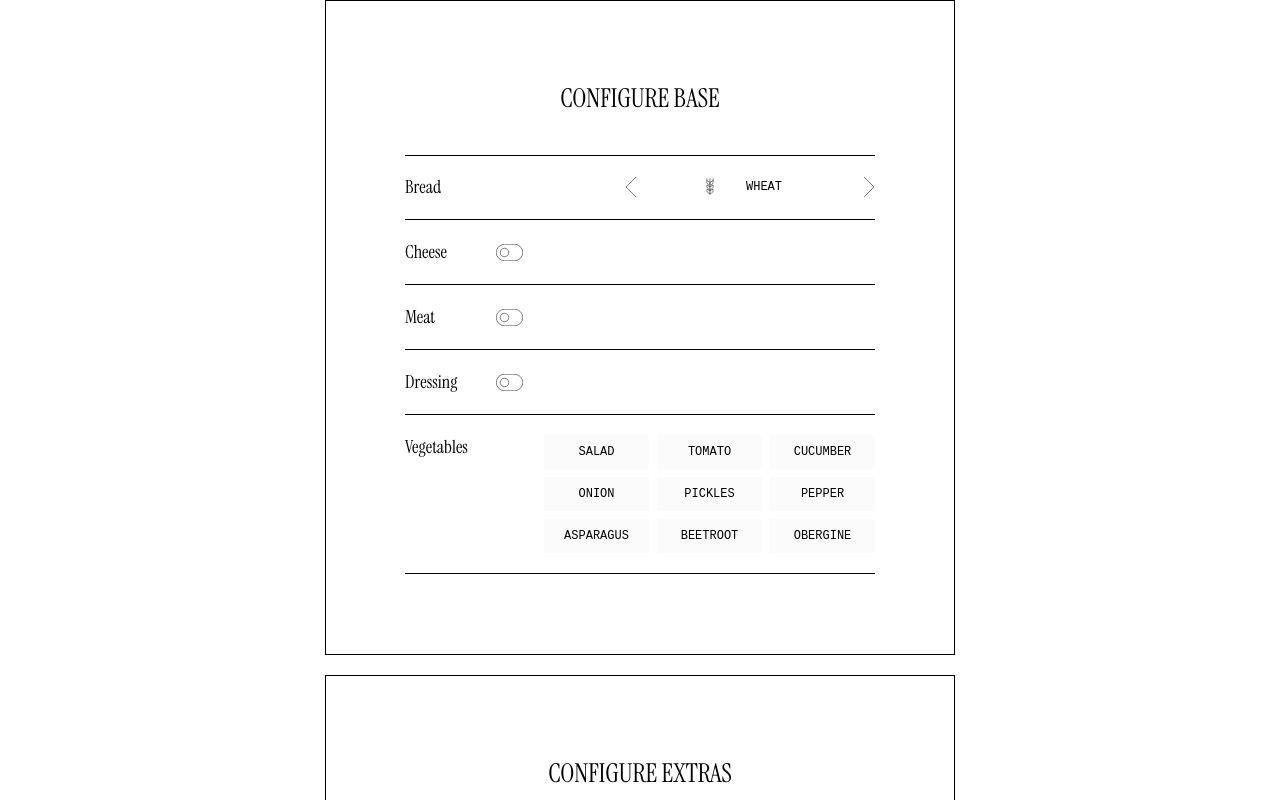
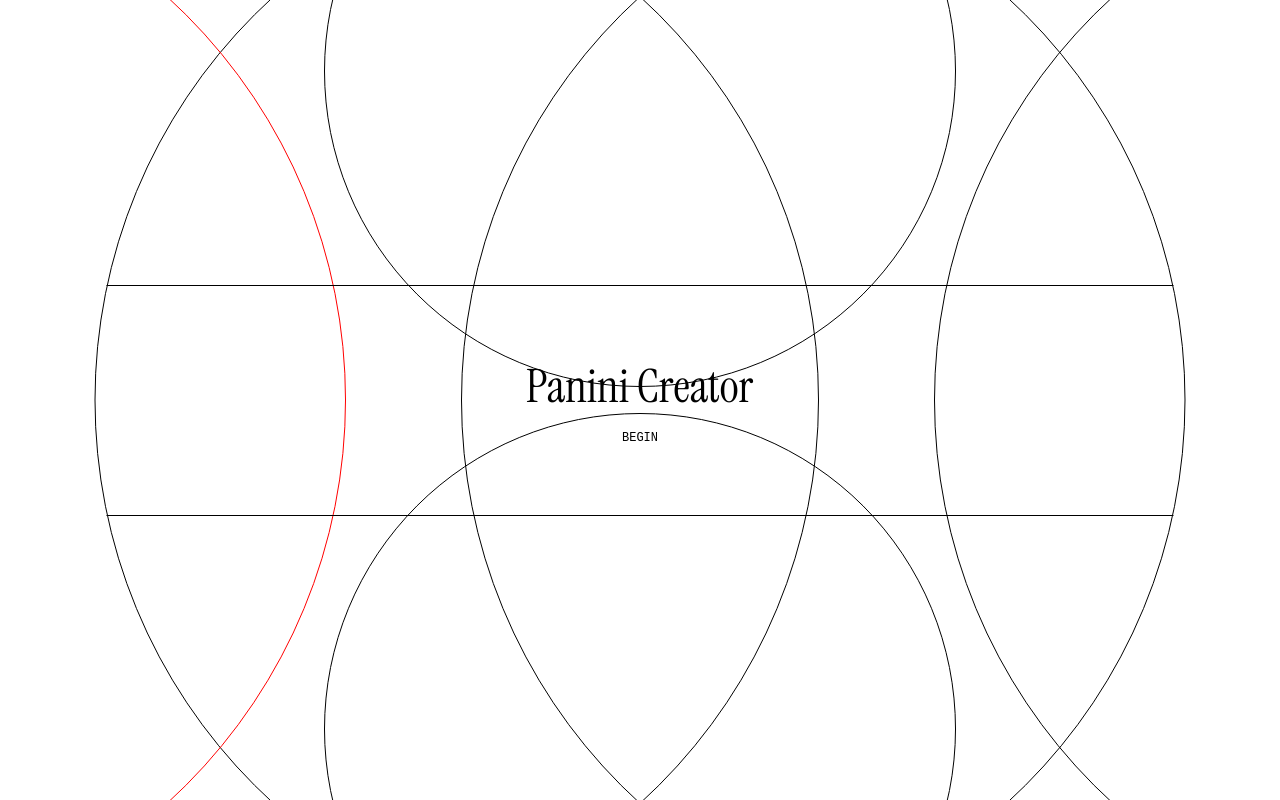
Before and after one commit to CharlesSquirel/panini-creator, a React (Vite) app: page / in a window 1280 px wide. Shown: the top 800 px of the page. Built offline with nearby package versions, Linux system fonts and the light colour scheme; a web font is replaced by a local one.

Commit message:
feat: experiment with framer motion

```diff
--- a/package.json
+++ b/package.json
@@ -11,6 +11,7 @@
     "test": "vitest"
   },
   "dependencies": {
+    "framer-motion": "^11.0.5",
     "node-sass": "^9.0.0",
     "prettier": "^2.8.8",
     "react": "^18.2.0",
--- a/src/App.css
+++ b/src/App.css
@@ -5,4 +5,5 @@
   align-items: center;
   width: 100vw;
   padding-bottom: 100px;
+
 }
--- a/src/App.tsx
+++ b/src/App.tsx
@@ -1,86 +1,82 @@
-import "./App.css";
-import FormContainer from "@/components/Containers/FormContainer/FormContainer";
-import SelectInput from "@/components/Inputs/SelectInput/SelectInput";
-import VegetablesSelect from "@/components/Inputs/VegetablesSelect/VegetablesSelect";
-import CarouselInput from "@/components/Inputs/CarouselInput/CarouselInput";
-import { breadVariants } from "@/data/bread";
-import { cheeseVariants } from "@/data/cheese";
-import { dressingVariants } from "@/data/dressing";
-import { eggVariants } from "@/data/egg";
-import { meatVariants } from "@/data/meat";
-import CheckboxInput from "@/components/Inputs/CheckboxInput/CheckboxInput";
-import { spreadVariant } from "@/data/spread";
-import RadioInput from "@/components/Inputs/RadioInput/RadioInput";
-import { servingVariants } from "@/data/serving";
-import { toppingVariant } from "@/data/topping";
-import { cutleryVarriants } from "@/data/cutlery";
-import { napkinVarriants } from "@/data/napkin";
-import TextInput from "@/components/Inputs/TextInput/TextInput";
-import SubmitButtonContainer from "@/components/Containers/SubmitButtonContainer/SubmitButtonContainer";
-import SubmitButton from "@/components/Buttons/SubmitButton/SubmitButton";
-import TryAgainButton from "@/components/Buttons/TryAgainButton/TryAgainButton";
-import SplashScreen from "@/components/SplashScreen/SplashScreen";
-import FormComponentProvider from "./components/Containers/FormComponentProvider/FormComponentProvider";
-import { initialValues } from "./services/initialValues";
+import './App.css';
+import FormContainer from '@/components/Containers/FormContainer/FormContainer';
+import SelectInput from '@/components/Inputs/SelectInput/SelectInput';
+import VegetablesSelect from '@/components/Inputs/VegetablesSelect/VegetablesSelect';
+import CarouselInput from '@/components/Inputs/CarouselInput/CarouselInput';
+import { breadVariants } from '@/data/bread';
+import { cheeseVariants } from '@/data/cheese';
+import { dressingVariants } from '@/data/dressing';
+import { eggVariants } from '@/data/egg';
+import { meatVariants } from '@/data/meat';
+import CheckboxInput from '@/components/Inputs/CheckboxInput/CheckboxInput';
+import { spreadVariant } from '@/data/spread';
+import RadioInput from '@/components/Inputs/RadioInput/RadioInput';
+import { servingVariants } from '@/data/serving';
+import { toppingVariant } from '@/data/topping';
+import { cutleryVarriants } from '@/data/cutlery';
+import { napkinVarriants } from '@/data/napkin';
+import TextInput from '@/components/Inputs/TextInput/TextInput';
+import SubmitButtonContainer from '@/components/Containers/SubmitButtonContainer/SubmitButtonContainer';
+import SubmitButton from '@/components/Buttons/SubmitButton/SubmitButton';
+import TryAgainButton from '@/components/Buttons/TryAgainButton/TryAgainButton';
+import SplashScreen from '@/components/SplashScreen/SplashScreen';
+import FormComponentProvider from './components/Containers/FormComponentProvider/FormComponentProvider';
+import { initialValues } from './services/initialValues';
+import { useState } from 'react';
 
 const App: React.FC = () => {
+  const [isTransitionActive, setIsTransitionActive] = useState(false);
+  const [isOrdered, setIsOrdered] = useState(false);
   return (
-    <FormComponentProvider>
-      <FormContainer title='Configure Base'>
+    <>
+      {isOrdered ? (
+        <SplashScreen
+          type="end"
+          isOrdered={isOrdered}
+          isTransitionActive={isTransitionActive}
+          setIsTransitionActive={setIsTransitionActive}
+          setIsOrdered={setIsOrdered}
+        />
+      ) : (
+        <SplashScreen
+          type="start"
+          isOrdered={isOrdered}
+          isTransitionActive={isTransitionActive}
+          setIsTransitionActive={setIsTransitionActive}
+          setIsOrdered={setIsOrdered}
+        />
+      )}
+      <FormComponentProvider isTransitionActive={isTransitionActive} setIsTransitionActive={setIsTransitionActive}>
+        <FormContainer title="Configure Base">
+          <CarouselInput title="Bread" data={breadVariants} isSwitched={false} registerName="base.bread" initialValue={initialValues.base.bread} />
+          <SelectInput title="Cheese" data={cheeseVariants} registerName="base.cheese" />
+          <SelectInput title="Meat" data={meatVariants} registerName="base.meat" />
           <CarouselInput
-          title='Bread'
-          data={breadVariants}
-          isSwitched={false}
-          registerName='base.bread'
-          initialValue={initialValues.base.bread}
-        />
-        <SelectInput title='Cheese' data={cheeseVariants} registerName='base.cheese' />
-        <SelectInput title='Meat' data={meatVariants} registerName='base.meat' />
-        <CarouselInput
-          title='Dressing'
+            title="Dressing"
             data={dressingVariants}
             isSwitched
-          registerName='base.dressing'
+            registerName="base.dressing"
             initialValue={initialValues.base.dressing}
           />
           <VegetablesSelect />
         </FormContainer>
-      <FormContainer title='Configure Extras'>
-        <SelectInput title='Egg' data={eggVariants} registerName='extras.egg' />
-        <CheckboxInput
-          title='Spreads'
-          data={spreadVariant}
-          initialValue={[]}
-          registerName='extras.spreads'
-        />
-        <RadioInput title='Serving' data={servingVariants} registerName='extras.serving' />
-        <CheckboxInput
-          title='Topping'
-          data={toppingVariant}
-          initialValue={null}
-          registerName='extras.topping'
-        />
+        <FormContainer title="Configure Extras">
+          <SelectInput title="Egg" data={eggVariants} registerName="extras.egg" />
+          <CheckboxInput title="Spreads" data={spreadVariant} initialValue={[]} registerName="extras.spreads" />
+          <RadioInput title="Serving" data={servingVariants} registerName="extras.serving" />
+          <CheckboxInput title="Topping" data={toppingVariant} initialValue={null} registerName="extras.topping" />
         </FormContainer>
-      <FormContainer title='Finalize Order' isLast>
-        <TextInput title='Name panini' placeholder='eg. Club Panini' />
-        <CheckboxInput
-          title='Cutlery'
-          data={cutleryVarriants}
-          initialValue={initialValues.cutlery}
-          registerName='cutlery'
-        />
-        <CheckboxInput
-          title='Napkins'
-          data={napkinVarriants}
-          initialValue={initialValues.napkins}
-          registerName='napkins'
-        />
+        <FormContainer title="Finalize Order" isLast>
+          <TextInput title="Name panini" placeholder="eg. Club Panini" />
+          <CheckboxInput title="Cutlery" data={cutleryVarriants} initialValue={initialValues.cutlery} registerName="cutlery" />
+          <CheckboxInput title="Napkins" data={napkinVarriants} initialValue={initialValues.napkins} registerName="napkins" />
           <SubmitButtonContainer>
             <SubmitButton />
             <TryAgainButton />
           </SubmitButtonContainer>
         </FormContainer>
       </FormComponentProvider>
+    </>
   );
 };
 
--- /dev/null
+++ b/src/components/Containers/FormComponentProvider/FormComponentProvider.module.scss
@@ -0,0 +1,13 @@
+@keyframes formStartAnimation {
+  from {
+    opacity: 0;
+  }
+  to {
+    opacity: 1;
+
+  }
+}
+
+.animateStartForm {
+  animation: 4s linear formStartAnimation;
+}
--- a/src/components/Containers/FormComponentProvider/FormComponentProvider.tsx
+++ b/src/components/Containers/FormComponentProvider/FormComponentProvider.tsx
@@ -1,10 +1,18 @@
-import globalStyle from "@/GlobalClasses.module.scss";
-import { initialValues } from "@/services/initialValues";
-import { SandwichPayload } from "@/services/types";
-import { PropsWithChildren } from "react";
-import { FormProvider, SubmitHandler, useForm } from "react-hook-form";
+import globalStyle from '@/GlobalClasses.module.scss';
+import { initialValues } from '@/services/initialValues';
+import { SandwichPayload } from '@/services/types';
+import { SetStateAction } from 'react';
+import { FormProvider, SubmitHandler, useForm } from 'react-hook-form';
+import { motion } from 'framer-motion';
+import styles from './FormComponentProvider.module.scss';
 
-const FormComponentProvider = ({ children }: PropsWithChildren) => {
+interface IFormComponentProvider {
+  children: React.ReactNode;
+  isTransitionActive: boolean;
+  setIsTransitionActive: React.Dispatch<SetStateAction<boolean>>;
+}
+
+const FormComponentProvider = ({ children, isTransitionActive, setIsTransitionActive }: IFormComponentProvider) => {
   const methods = useForm<SandwichPayload>({ defaultValues: initialValues });
 
   const onSubmit: SubmitHandler<SandwichPayload> = (data) => {
@@ -13,7 +21,7 @@ const FormComponentProvider = ({ children }: PropsWithChildren) => {
 
   return (
     <FormProvider {...methods}>
-      <form onSubmit={methods.handleSubmit(onSubmit)} className={globalStyle.formContainer}>
+      <form onSubmit={methods.handleSubmit(onSubmit)} className={`${globalStyle.formContainer} ${isTransitionActive ? styles.animateStartForm: ""}`}>
         {children}
       </form>
     </FormProvider>
--- a/src/components/SplashScreen/SplashScreen.module.scss
+++ b/src/components/SplashScreen/SplashScreen.module.scss
@@ -1,3 +1,13 @@
+.mainContainer {
+  position: relative;
+  display: flex;
+  justify-content: center;
+  align-items: center;
+  width: 100%;
+  height: 100vh;
+  overflow: hidden;
+}
+
 .container {
   position: relative;
   display: flex;
@@ -7,7 +17,7 @@
 
   &::before,
   &::after {
-    content: "";
+    content: '';
     position: absolute;
     height: 0.5px;
     width: 468%;
@@ -26,7 +36,7 @@
 }
 
 .title {
-  font-family: "Instrument Serif", serif;
+  font-family: 'Instrument Serif', serif;
   font-size: 46px;
 }
 
@@ -54,6 +64,7 @@
 .circle-2 {
   right: 73%;
   transform: translateY(-50%);
+  border: 1px solid red !important;
 }
 .circle-3 {
   left: 73%;
@@ -94,3 +105,31 @@
   border: 0.5px solid var(--black);
   background: transparent;
 }
+
+@keyframes animate2 {
+  from {
+    transform: translateX(0);
+  }
+  to {
+    transform: translateX(-500px);
+  }
+}
+
+.animate-2 {
+  animation: 4s linear animate2;
+}
+
+@keyframes mainAnimation {
+  from {
+    opacity: 1;
+    display: flex
+  }
+  to {
+    opacity: 0;
+    display: none;
+  }
+}
+
+.animateMain {
+  animation: 4s linear mainAnimation;
+}
--- a/src/components/SplashScreen/SplashScreen.tsx
+++ b/src/components/SplashScreen/SplashScreen.tsx
@@ -1,29 +1,52 @@
-import styles from "./SplashScreen.module.scss";
+import { SetStateAction } from 'react';
+import styles from './SplashScreen.module.scss';
+import { motion } from 'framer-motion';
 
 interface ISplashScreen {
-  title: string;
-  buttonText: string;
+  isOrdered: boolean;
+  isTransitionActive: boolean;
+  setIsTransitionActive: React.Dispatch<SetStateAction<boolean>>;
+  setIsOrdered: React.Dispatch<SetStateAction<boolean>>;
+  type: 'start' | 'end';
 }
 
-const SplashScreen = ({ title, buttonText }: ISplashScreen) => {
+const SplashScreen = ({ isOrdered, isTransitionActive, setIsTransitionActive, setIsOrdered, type }: ISplashScreen) => {
+  const handleOnClick = () => {
+    setIsTransitionActive(true);
+    if (type === 'end') {
+      setIsOrdered(!isOrdered);
+    }
+  };
+
   return (
-    <>
+    <div className={`${styles.mainContainer} ${isTransitionActive && styles.animateMain}`}>
       <div className={styles.container}>
-        <h1 className={styles.title}>{title}</h1>
-        <button className={styles.btn}>{buttonText}</button>
+        <h1 className={styles.title}>{type === 'start' ? 'Panini Creator' : 'Panini Ordered'}</h1>
+        <button className={styles.btn} onClick={handleOnClick}>
+          {type === 'start' ? 'Begin' : 'Start Again'}
+        </button>
       </div>
       <div className={styles.circleContainer}>
         {Array.from({ length: 5 }, (_, index) => (
-          <div className={`${styles.bigCircle} ${styles[`circle-${index + 1}`]}`} key={index}></div>
-        ))}
-        {Array.from({ length: 2 }, (_, index) => (
           <div
-            className={`${styles.smCircle} ${styles[`smCircle-${index + 1}`]}`}
+            className={`${styles.bigCircle} ${styles[`circle-${index + 1}`]} ${isTransitionActive && styles[`animate-${index + 1}`]}`}
             key={index}
           ></div>
         ))}
+        {/* <motion.div
+          transition={{ duration: 4 }}
+          animate={{ translateX: isTransitionActive ? -500 : 0 }}
+          className={`${styles.bigCircle} ${styles.circle1}`}
+        ></motion.div> */}
+        {/* <motion.div transition={{ duration: 4 }} className={`${styles.bigCircle} ${styles.circle2}`}></motion.div>
+        <motion.div transition={{ duration: 4 }} className={`${styles.bigCircle} ${styles.circle3}`}></motion.div>
+        <motion.div transition={{ duration: 4 }} className={`${styles.bigCircle} ${styles.circle4}`}></motion.div>
+        <motion.div transition={{ duration: 4 }} className={`${styles.bigCircle} ${styles.circle5}`}></motion.div> */}
+        {Array.from({ length: 2 }, (_, index) => (
+          <div className={`${styles.smCircle} ${styles[`smCircle-${index + 1}`]}`} key={index}></div>
+        ))}
       </div>
-    </>
+    </div>
   );
 };
 
--- a/src/index.css
+++ b/src/index.css
@@ -24,6 +24,7 @@ body {
   min-width: 320px;
   min-height: 100vh;
   font-weight: 400;
+  overflow: hidden;
 }
 
 button, a, select, input {
```
Also changed, not shown: 1 other file (tests, documents, lock files or other folders). Lines whose indentation alone changed are shown as unchanged.
